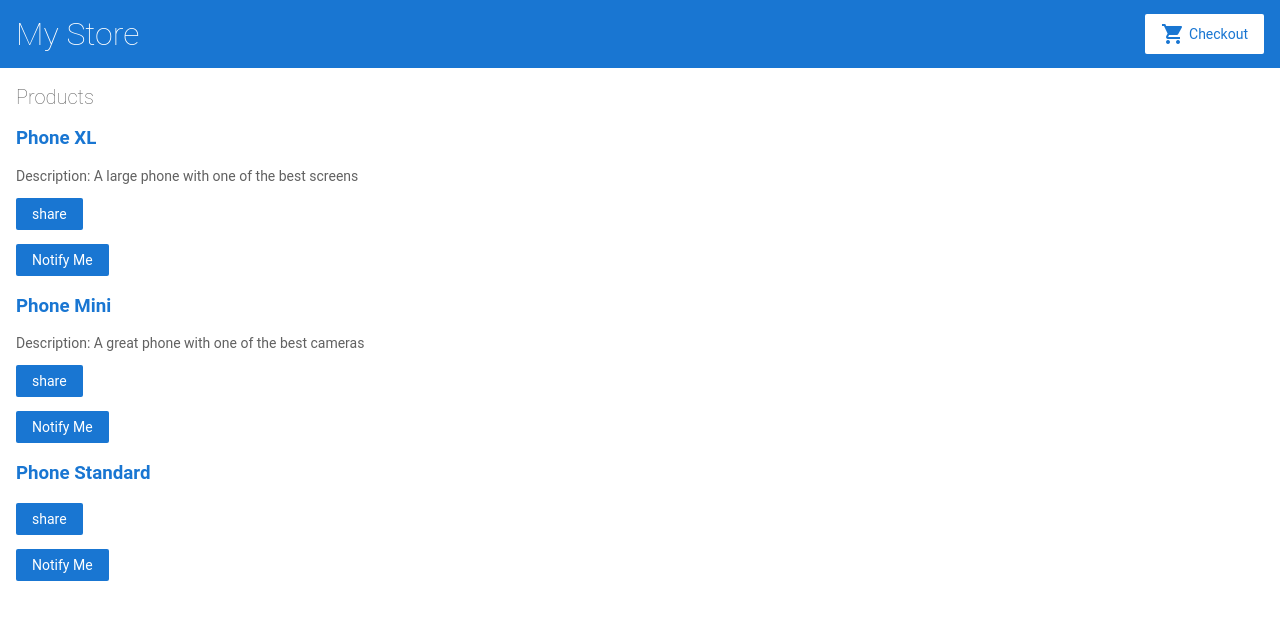
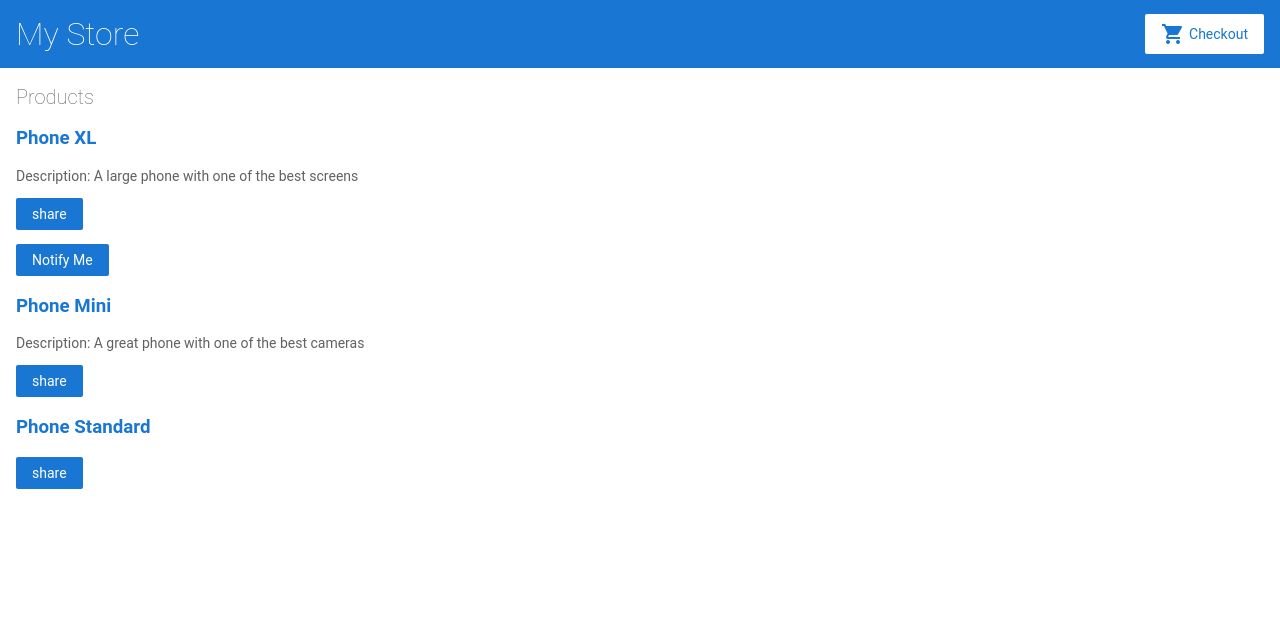
Before and after one commit to lucht013/lab2.5, an Angular app: page / in a window 1280 px wide. Shown: the top 620 px of the page. Built offline with nearby package versions, Linux system fonts and the light colour scheme.

Commit message:
Make notify button functional

```diff
--- a/src/app/product-alerts/product-alerts.component.html
+++ b/src/app/product-alerts/product-alerts.component.html
@@ -1,3 +1,3 @@
-<p>
-  <button>Notify Me</button>
+<p *ngIf="product.price>700">
+  <button (click)="notify.emit()">Notify Me</button>
 </p>
--- a/src/app/product-alerts/product-alerts.component.ts
+++ b/src/app/product-alerts/product-alerts.component.ts
@@ -1,5 +1,6 @@
 import { Component, OnInit } from '@angular/core';
 import { Input } from '@angular/core';
+import {Output, EventEmitter} from '@angular/core';
 
 @Component({
   selector: 'app-product-alerts',
@@ -8,6 +9,7 @@
 })
 export class ProductAlertsComponent implements OnInit {
   @Input() product;
+  @Output() notify = new EventEmitter();
   constructor() { }
 
   ngOnInit() {
--- a/src/app/product-list/product-list.component.html
+++ b/src/app/product-list/product-list.component.html
@@ -14,7 +14,10 @@
     share
   </button>
 
-  <app-product-alerts [product]="product"></app-product-alerts>
+  <app-product-alerts
+  [product]="product"
+  (notify)="OnNotify()">
+  </app-product-alerts>
 
 </div>
 
--- a/src/app/product-list/product-list.component.ts
+++ b/src/app/product-list/product-list.component.ts
@@ -13,6 +13,10 @@
   share() {
     window.alert('The product has been shared!');
   }
+
+  OnNotify(){
+    window.alert('You will be notified when the product goes on sale');
+  }
 }
 
 
```
